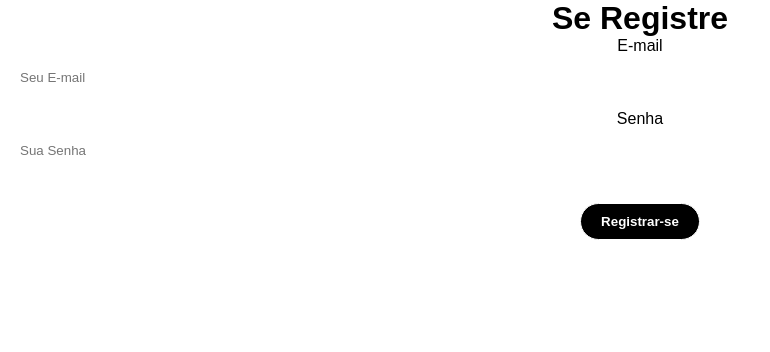
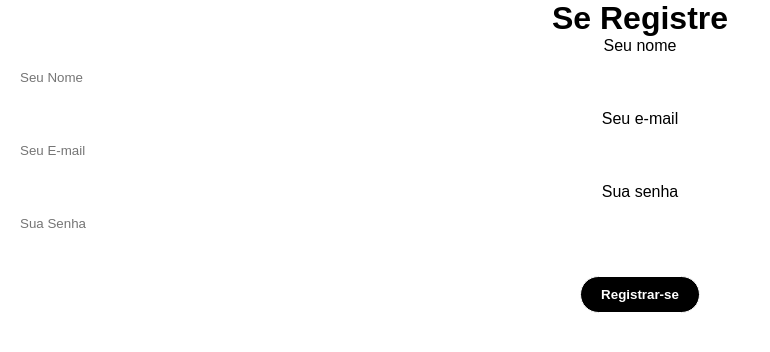
Before and after one commit to ItsRau1/CRUD, a React (Vite) app: page /register in a window 1280 px wide. Shown: the top 352 px of the page, without its empty margins (0-770 px from the left). Built offline with nearby package versions, Linux system fonts and the light colour scheme; a web font is replaced by a local one.

Commit message:
add name in register flow

```diff
--- a/src/@types/types.ts
+++ b/src/@types/types.ts
@@ -3,9 +3,9 @@ import { UserCredential } from "firebase/auth";
 export type ContextType = {
     authenticated?: boolean;
     loading?: boolean;
-    register: (email:string, password:string)=>void;
+    register: (email:string, password:string, name:string)=>void;
     login: (email:string, password:string)=>void;
     logout: ()=>void;
-    update: ()=>void;
+    update: (name:string)=>void;
     user?: UserCredential | undefined;
 }
--- a/src/contexts/auth.tsx
+++ b/src/contexts/auth.tsx
@@ -34,8 +34,9 @@ export const AuthProvider : React.FC<React.ReactNode> = ({children}) =>{ // Reso
     const [createUserWithEmailAndPassword, ] =
     useCreateUserWithEmailAndPassword(auth);
 
-    const register = (email:string, password:string) => {
+    const register = (email:string, password:string, name:string) => {
         createUserWithEmailAndPassword(email, password);
+        setName(name) // Register Flow
         navigate("/login")
     }
 
@@ -46,10 +47,12 @@ export const AuthProvider : React.FC<React.ReactNode> = ({children}) =>{ // Reso
 
 
     const login:(email:string, password:string)=>void = (email:string, password:string) => {
-        const infoUser = { email, password}
+        const infoUser = { email, password }
         signInWithEmailAndPassword(email, password)
+        localStorage.setItem("userInfo", JSON.stringify(infoUser))
+        update(name) // Resgister Flow
         navigate("/")
-        localStorage.setItem("userInfo", JSON.stringify(infoUser))
+
     }
 
     // Logout
@@ -65,12 +68,12 @@ export const AuthProvider : React.FC<React.ReactNode> = ({children}) =>{ // Reso
     // Update Profile
 
     const [ updateProfile ] = useUpdateProfile(auth)
+    const [name, setName] = useState<string>("");
 
 
-    const update = () => {
+    function update (name:string) {
         const userUpdated = {
-            displayName: "Raul",
-            photoURL: "https://images.tcdn.com.br/img/img_prod/106020/adesivo_independente_futebol_e_samba_2979_1_20201006221403.jpg"
+            displayName: name,
         }
         updateProfile(userUpdated);
     }
--- a/src/pages/HomePage/index.tsx
+++ b/src/pages/HomePage/index.tsx
@@ -11,7 +11,7 @@ import {
 
 export function HomePage(){
 
-    const { logout, update } = useContext(AuthContext) as ContextType;
+    const { logout, user } = useContext(AuthContext) as ContextType;
 
     const handleLogout = (e:React.SyntheticEvent) => {
         e.preventDefault();
@@ -20,7 +20,8 @@ export function HomePage(){
 
     const handleUpdate = (e:React.SyntheticEvent) => {
         e.preventDefault();
-        update();
+        // update();
+        console.log(user)
     }
 
     return(
--- a/src/pages/RegisterPage/index.tsx
+++ b/src/pages/RegisterPage/index.tsx
@@ -17,6 +17,7 @@ import {
 import { AuthContext } from "../../contexts/auth";
 
 import { ContextType } from "../../@types/types";
+import axios from "axios";
 
 
 export function RegisterPage(){
@@ -30,17 +31,27 @@ export function RegisterPage(){
 
     const handleSumit = (e:React.SyntheticEvent) => {
         e.preventDefault();
-        register(email, password);
+        register(email, password, name);
     }
-
 
     return (
         <RegisterContainer>
             <h1>Se Registre</h1>
             <FormRegister onSubmit={handleSumit}>
                 <FormField>
+                    <FormLabel htmlFor="name">
+                        Seu nome
+                    </FormLabel>
+                    <FormInput
+                    type="text"
+                    name="name"
+                    placeholder="Seu Nome"
+                    onChange={(e)=> setName(e.target.value)}
+                    />
+                </FormField>
+                <FormField>
                     <FormLabel htmlFor="email">
-                        E-mail
+                        Seu e-mail
                     </FormLabel>
                     <FormInput
                         type="email"
@@ -53,7 +64,7 @@ export function RegisterPage(){
                 </FormField>
                 <FormField>
                     <FormLabel htmlFor="password">
-                        Senha
+                        Sua senha
                     </FormLabel>
                     <FormInput
                         type="password"
```
